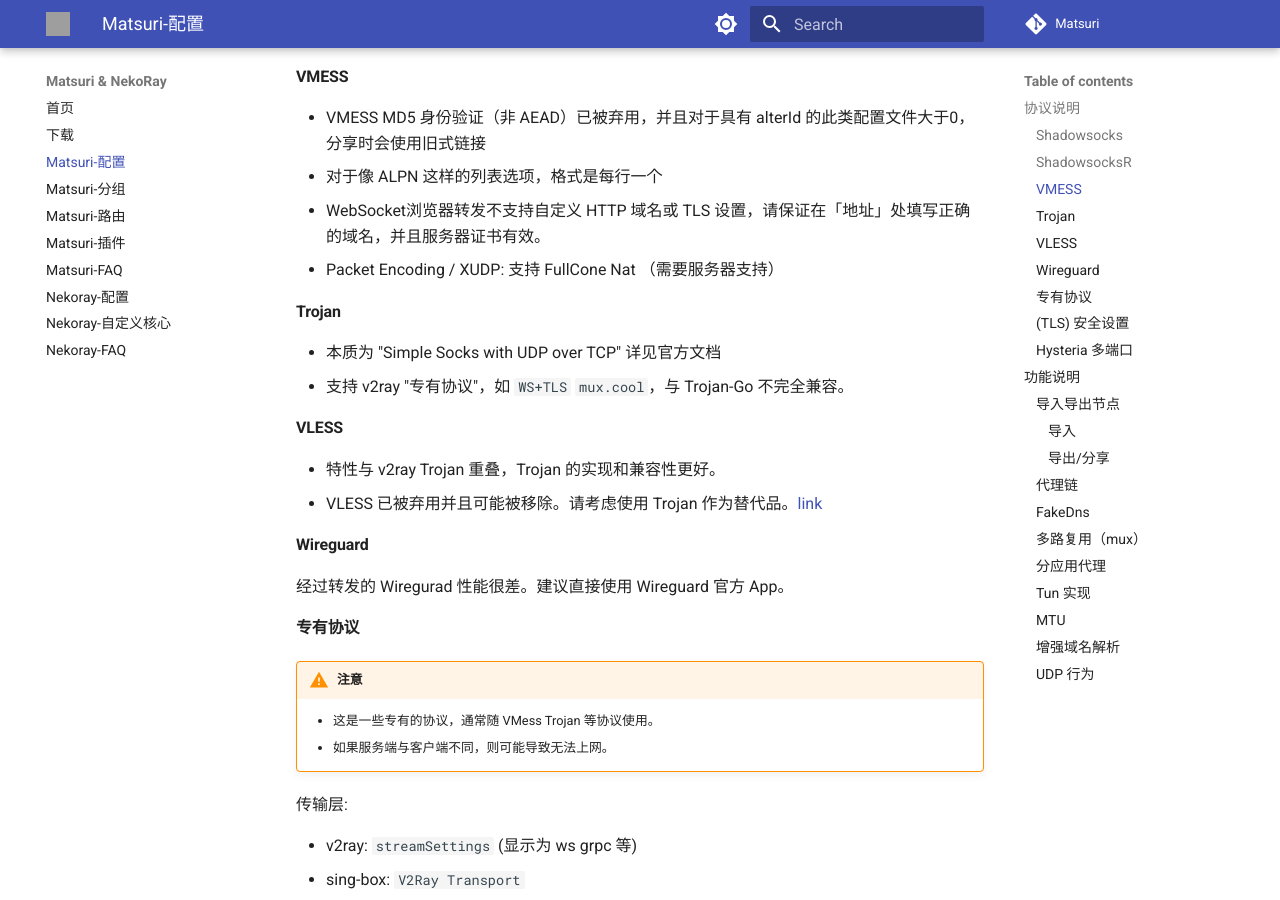
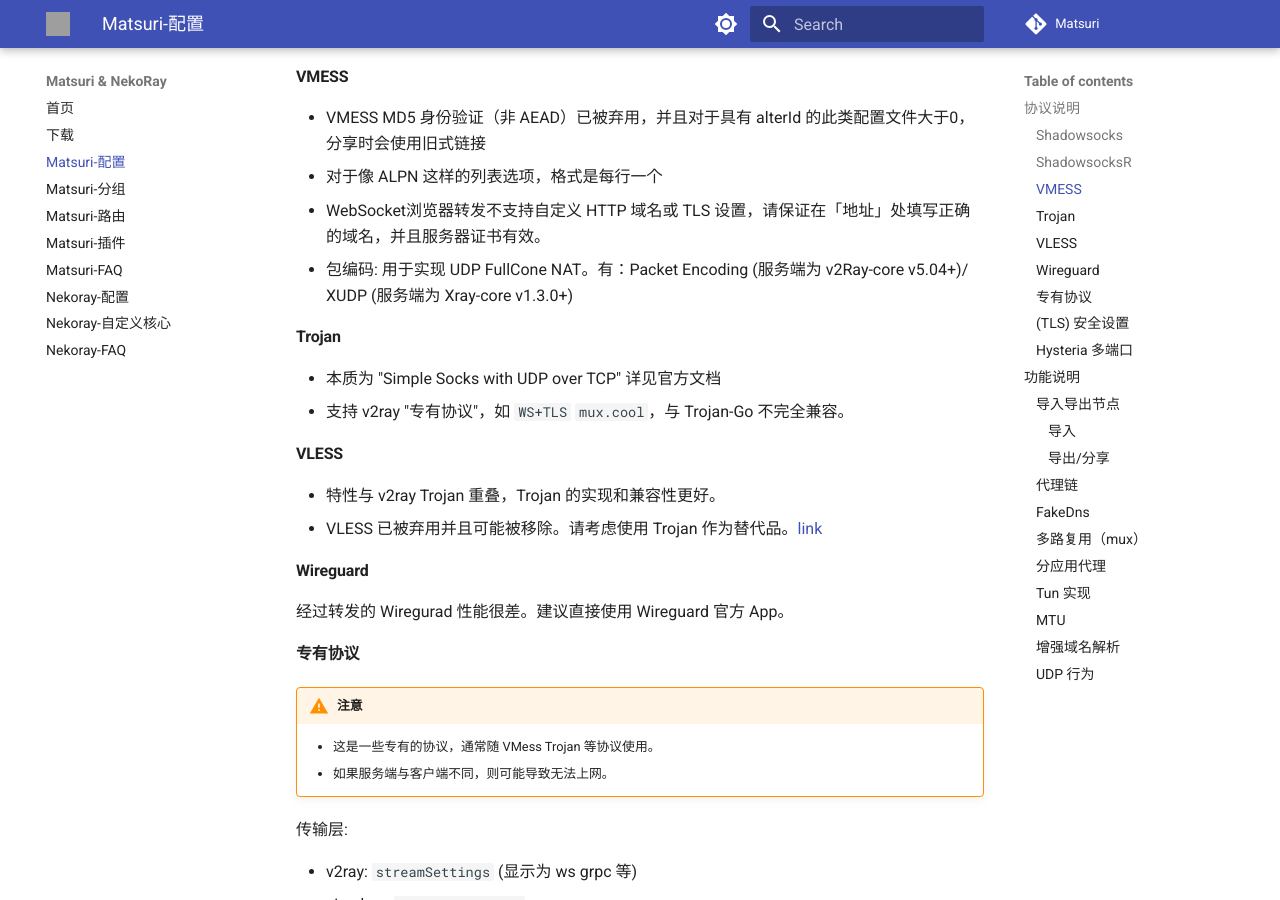
Before and after one commit to MatsuriDayo/matsuridayo.github.io, an MkDocs documentation site: the page built from docs/m-configuration.md, in a window 1280 px wide and 900 px high, scrolled down 580 px. Built offline with MkDocs 1.6.1 and Material for MkDocs 9.7.7, drawn with Linux system fonts in a browser that asks for light colours; comment, search, counter and statistics services are not loaded; grey boxes are pictures that could not be loaded.

Commit message:
Update m-configuration.md

```diff
--- a/docs/m-configuration.md
+++ b/docs/m-configuration.md
@@ -21,7 +21,7 @@
 * VMESS MD5 身份验证（非 AEAD）已被弃用，并且对于具有 alterId 的此类配置文件大于0，分享时会使用旧式链接
 * 对于像 ALPN 这样的列表选项，格式是每行一个
 * WebSocket浏览器转发不支持自定义 HTTP 域名或 TLS 设置，请保证在「地址」处填写正确的域名，并且服务器证书有效。
-* Packet Encoding / XUDP: 支持 FullCone Nat （需要服务器支持）
+* 包编码: 用于实现 UDP FullCone NAT。有：Packet Encoding (服务端为 v2Ray-core v5.04+)/ XUDP (服务端为 Xray-core v1.3.0+)
 
 #### Trojan
 
```
